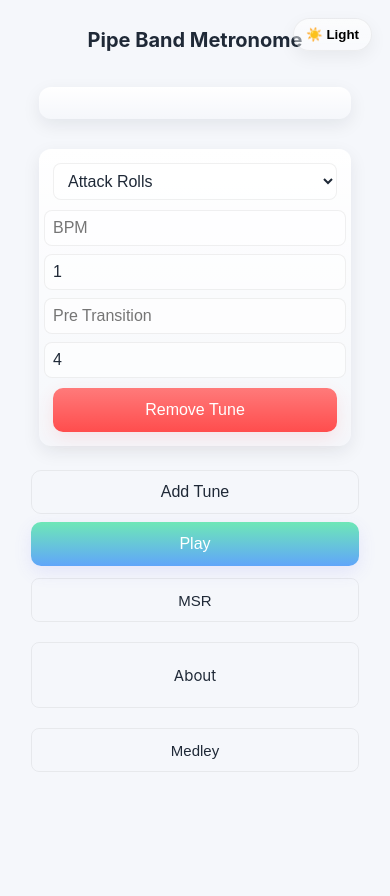
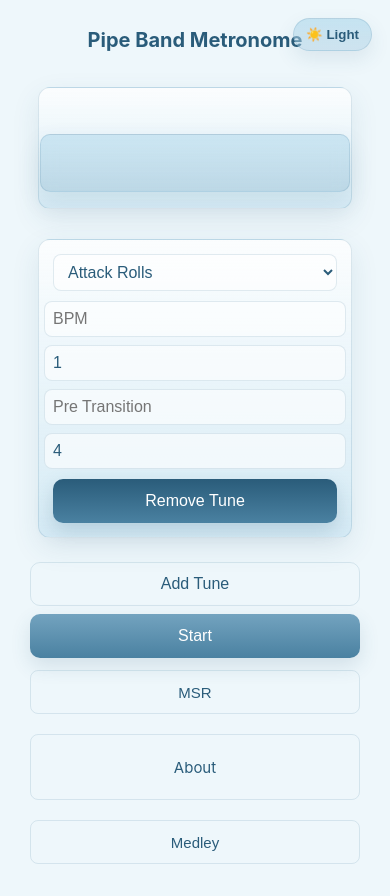
Before and after one commit to ChristianHirschey/Pipe-Band-Metronome, a React (Create React App) app: page / in a window 390 px wide. Before the commit the page ends 856 px from the top, so only its background shows below. Built offline with nearby package versions, Linux system fonts and the light colour scheme.

Commit message:
added localStorage MSR/Medley persistence, tune display box, start/stop functionality

```diff
--- a/src/Home.css
+++ b/src/Home.css
@@ -51,7 +51,7 @@
     min-width: 170px;
     padding: 8px 10px;
     border-radius: 8px;
-    border: 1px solid rgba(0,0,0,0.06);
+    border: 1px solid var(--input-border);
     background: var(--glass);
     color: var(--primary)
 }
@@ -66,7 +66,7 @@
     max-width: 120px;
     padding: 8px;
     border-radius: 8px;
-    border: 1px solid rgba(0,0,0,0.06);
+    border: 1px solid var(--input-border);
     background: var(--glass);
     color: var(--primary);
 }
@@ -100,6 +100,31 @@
     margin-top: 20px;
 }
 
+.current-tune-box {
+    margin-top: 14px;
+    min-height: 42px;
+    width: 100%;
+    max-width: 420px;
+    display: flex;
+    align-items: center;
+    justify-content: center;
+    padding: 8px 14px;
+    border-radius: 10px;
+    border: 1px solid var(--card-border);
+    background: linear-gradient(180deg, rgba(181, 219, 237, 0.60), rgba(115, 163, 191, 0.30));
+    backdrop-filter: blur(8px);
+    color: var(--primary);
+    font-weight: 600;
+    letter-spacing: 0.01em;
+    box-shadow: 0 10px 24px rgba(42, 92, 122, 0.10);
+}
+
+.dark .current-tune-box {
+    background: linear-gradient(180deg, rgba(74, 129, 161, 0.42), rgba(42, 92, 122, 0.55));
+    border-color: rgba(181, 219, 237, 0.18);
+    box-shadow: 0 12px 26px rgba(6, 18, 28, 0.34);
+}
+
 .metronome-grid {
     display: flex;
     gap: 8px;
@@ -113,15 +138,15 @@
     width: 28px;
     height: 28px;
     border-radius: 8px;
-    background: linear-gradient(180deg, rgba(0,0,0,0.06), rgba(255,255,255,0.02));
+    background: linear-gradient(180deg, rgba(181, 219, 237, 0.40), rgba(255,255,255,0.04));
     box-shadow: var(--shadow);
     transition: transform 120ms ease;
 }
 
 .grid-box.active {
-    background: linear-gradient(180deg, var(--accent), var(--accent-2));
+    background: linear-gradient(180deg, var(--spindle), var(--glacier));
     transform: scale(1.08);
-    box-shadow: 0 8px 26px rgba(34,197,94,0.12);
+    box-shadow: 0 10px 26px rgba(42, 92, 122, 0.16);
 }
 
 /* Mobile responsive styles */
@@ -170,6 +195,12 @@
     .grid-box {
         width: 24px;
         height: 24px;
+    }
+
+    .current-tune-box {
+        max-width: 100%;
+        min-height: 40px;
+        font-size: 14px;
     }
 
     .Footer {
--- a/src/Home.jsx
+++ b/src/Home.jsx
@@ -4,6 +4,25 @@ import './Home.css';
 import { Link } from 'react-router-dom';
 import calculateBeats from './calculateBeats';
 import RingerReminder from './RingerReminder';
+
+const PRESET_STORAGE_KEY = 'pipe-band-metronome-presets';
+
+const presetTemplates = {
+  msr: [
+    { id: 1, timeSignature: 'rolls', bpm: null, parts: 1, preTransition: 0, postTransition: 4 },
+    { id: 2, timeSignature: '2-4', bpm: null, parts: null, preTransition: 0, postTransition: -1 },
+    { id: 3, timeSignature: '4str', bpm: null, parts: null, preTransition: 2, postTransition: -1 },
+    { id: 4, timeSignature: '2-2', bpm: null, parts: null, preTransition: 2, postTransition: 0 }
+  ],
+  medley: [
+    { id: 1, timeSignature: 'rolls', bpm: null, parts: 1, preTransition: 0, postTransition: 4 },
+    { id: 2, timeSignature: '2-4', bpm: null, parts: null, preTransition: 0, postTransition: -1 },
+    { id: 3, timeSignature: '6-8', bpm: null, parts: null, preTransition: 2, postTransition: -1 },
+    { id: 4, timeSignature: '4slow', bpm: null, parts: null, preTransition: 4, postTransition: 0 },
+    { id: 5, timeSignature: '4str', bpm: null, parts: null, preTransition: 4, postTransition: -2 },
+    { id: 6, timeSignature: '2-2', bpm: null, parts: null, preTransition: 2, postTransition: 0 }
+  ]
+};
 
 class Home extends Component {
   constructor(props) {
@@ -12,8 +31,10 @@ class Home extends Component {
       dropdowns: [{ id: 1, timeSignature: 'rolls', bpm: null, parts: 1, preTransition: 0, postTransition: 4 }],
       currentBeat: 0,
       beatsToDisplay: 0,
+      currentTuneLabel: '',
       metronomeViewBeats: [],
       startMetronome: false,
+      activePreset: null,
       notice: null
     };
   }
@@ -33,6 +54,43 @@ class Home extends Component {
     this.setState({ metronomeViewBeats: beats });
   }
 
+  readSavedPresets = () => {
+    try {
+      const raw = localStorage.getItem(PRESET_STORAGE_KEY);
+      return raw ? JSON.parse(raw) : {};
+    } catch (error) {
+      return {};
+    }
+  }
+
+  savePreset = (presetName, dropdowns) => {
+    try {
+      const savedPresets = this.readSavedPresets();
+      savedPresets[presetName] = dropdowns.map((dropdown) => ({
+        bpm: dropdown.bpm,
+        parts: dropdown.parts
+      }));
+      localStorage.setItem(PRESET_STORAGE_KEY, JSON.stringify(savedPresets));
+    } catch (error) {
+      // Ignore storage failures so the app still works without persistence.
+    }
+  }
+
+  applySavedPreset = (presetName) => {
+    const template = presetTemplates[presetName];
+    const savedPresets = this.readSavedPresets();
+    const savedDropdowns = savedPresets[presetName] || [];
+
+    return template.map((dropdown, index) => {
+      const saved = savedDropdowns[index] || {};
+      return {
+        ...dropdown,
+        bpm: saved.bpm ?? dropdown.bpm,
+        parts: saved.parts ?? dropdown.parts
+      };
+    });
+  }
+
   addDropdown = () => {
     const newId = this.state.dropdowns.length + 1;
     this.setState(prevState => ({
@@ -42,13 +100,9 @@ class Home extends Component {
 
   loadMSR = () => {
     this.setState({
-      dropdowns: [
-        { id: 1, timeSignature: 'rolls', bpm: null, parts: 1, preTransition: 0, postTransition: 4 },
-        { id: 2, timeSignature: '2-4', bpm: null, parts: null, preTransition: 0, postTransition: -1 },
-        { id: 3, timeSignature: '4str', bpm: null, parts: null, preTransition: 2, postTransition: -1 },
-        { id: 4, timeSignature: '2-2', bpm: null, parts: null, preTransition: 2, postTransition: 0 }
-      ],
+      dropdowns: this.applySavedPreset('msr'),
       startMetronome: false,
+      activePreset: 'msr',
       notice: 'MSR loaded: March, Strathspey, Reel'
     });
     setTimeout(() => this.setState({ notice: null }), 2200);
@@ -56,15 +110,9 @@ class Home extends Component {
 
   loadMedley = () => {
     this.setState({
-      dropdowns: [
-        { id: 1, timeSignature: 'rolls', bpm: null, parts: 1, preTransition: 0, postTransition: 4 },
-        { id: 2, timeSignature: '2-4', bpm: null, parts: null, preTransition: 0, postTransition: -1 },
-        { id: 3, timeSignature: '6-8', bpm: null, parts: null, preTransition: 2, postTransition: -1 },
-        { id: 4, timeSignature: '4slow', bpm: null, parts: null, preTransition: 4, postTransition: 0 },
-        { id: 5, timeSignature: '4str', bpm: null, parts: null, preTransition: 4, postTransition: -2 },
-        { id: 6, timeSignature: '2-2', bpm: null, parts: null, preTransition: 2, postTransition: 0 }
-      ],
+      dropdowns: this.applySavedPreset('medley'),
       startMetronome: false,
+      activePreset: 'medley',
       notice: 'Medley loaded: Hornpipe, Jig, Slow Air, Strathspey, Reel'
     });
     setTimeout(() => this.setState({ notice: null }), 2200);
@@ -86,9 +134,14 @@ class Home extends Component {
   }
 
   handleDropdownChange = (id, field, value) => {
-    this.setState(prevState => ({
-      dropdowns: prevState.dropdowns.map(item => item.id === id ? { ...item, [field]: value } : item)
-    }));
+    this.setState(prevState => {
+      const dropdowns = prevState.dropdowns.map(item => item.id === id ? { ...item, [field]: value } : item);
+      return { dropdowns };
+    }, () => {
+      if (this.state.activePreset && (field === 'bpm' || field === 'parts')) {
+        this.savePreset(this.state.activePreset, this.state.dropdowns);
+      }
+    });
   }
 
   setCurrentBeat = (beat) => {
@@ -97,6 +150,47 @@ class Home extends Component {
 
   updateBeatsToDisplay = (beats) => {
     this.setState({ beatsToDisplay: beats });
+  }
+
+  updateCurrentTuneLabel = (label) => {
+    this.setState({ currentTuneLabel: label || '' });
+  }
+
+  startPlayback = () => {
+    // Validate that each dropdown has required values before playing
+    const invalid = this.state.dropdowns.some(d => !d.bpm || !d.parts || d.bpm <= 0 || d.parts <= 0);
+    if (invalid) {
+      this.setState({ notice: 'Please set BPM and Parts for each tune before playing.' });
+      setTimeout(() => this.setState({ notice: null }), 2200);
+      return;
+    }
+
+    this.setState({
+      currentBeat: 0,
+      beatsToDisplay: 0,
+      currentTuneLabel: '',
+      startMetronome: true,
+      notice: null
+    });
+  }
+
+  stopPlayback = () => {
+    this.setState({
+      currentBeat: 0,
+      beatsToDisplay: 0,
+      currentTuneLabel: '',
+      startMetronome: false,
+      notice: null
+    });
+  }
+
+  handlePlaybackToggle = () => {
+    if (this.state.startMetronome) {
+      this.stopPlayback();
+      return;
+    }
+
+    this.startPlayback();
   }
 
   renderGridBoxes = () => {
@@ -123,6 +217,9 @@ class Home extends Component {
             <div className="metronome-card card">
               <div className="MetronomeView metronome-grid">
                 {this.renderGridBoxes()}
+              </div>
+              <div className="current-tune-box" aria-live="polite" aria-atomic="true">
+                {this.state.currentTuneLabel}
               </div>
             </div>
             <div className="Dropdowns">
@@ -196,19 +293,9 @@ class Home extends Component {
           <div className="button-group">
             <button className="btn ghost" onClick={this.addDropdown}>Add Tune</button>
             <button
-              className="btn"
-              onClick={() => {
-                // Validate that each dropdown has required values before playing
-                const invalid = this.state.dropdowns.some(d => !d.bpm || !d.parts || d.bpm <= 0 || d.parts <= 0);
-                if (invalid) {
-                  this.setState({ notice: 'Please set BPM and Parts for each tune before playing.' });
-                  setTimeout(() => this.setState({ notice: null }), 2200);
-                  return;
-                }
-                // start playback; ensure any previous playback was stopped (MetronomeLogic will cancel on prop change)
-                this.setState({ startMetronome: true, notice: null });
-              }}
-            >Play</button>
+              className={this.state.startMetronome ? 'btn danger' : 'btn'}
+              onClick={this.handlePlaybackToggle}
+            >{this.state.startMetronome ? 'Stop' : 'Start'}</button>
           </div>
           {this.state.notice && (
             <div style={{textAlign:'center', marginTop:12}} className="muted">{this.state.notice}</div>
@@ -218,7 +305,14 @@ class Home extends Component {
               dropdowns={this.state.dropdowns}
               onBeatUpdate={this.setCurrentBeat}
               onUpdateBeatsToDisplay={this.updateBeatsToDisplay}
-              onStopped={() => this.setState({ startMetronome: false, notice: 'Playback finished.' })}
+              onTuneChange={this.updateCurrentTuneLabel}
+              onStopped={() => this.setState({
+                startMetronome: false,
+                currentBeat: 0,
+                beatsToDisplay: 0,
+                currentTuneLabel: '',
+                notice: 'Playback finished.'
+              })}
             />
           )}
         </main>
--- a/src/MetronomeLogic.jsx
+++ b/src/MetronomeLogic.jsx
@@ -3,7 +3,36 @@ import usePlaySound from './playsound';
 
 const delay = ms => new Promise(resolve => setTimeout(resolve, ms));
 
-const MetronomeLogic = ({ dropdowns, onBeatUpdate, onUpdateBeatsToDisplay, onStopped }) => {
+const getTuneLabel = (timeSignature) => {
+    switch (timeSignature) {
+        case 'rolls':
+            return 'Attack Rolls';
+        case '2-4':
+            return '2/4 (March, Hornpipe)';
+        case '3-4':
+            return '3/4 (March)';
+        case '4-4':
+            return '4/4 (March)';
+        case '6-8':
+            return '6/8 Jig';
+        case '9-8':
+            return '9/8 Jig';
+        case '3slow':
+            return '3/4 Slow Air';
+        case '4slow':
+            return '4/4 Slow Air';
+        case '4str':
+            return '4/4 Strathspey';
+        case '2-2':
+            return '2/2 Reel';
+        case '3-2':
+            return '3/2 Reel';
+        default:
+            return timeSignature || '';
+    }
+};
+
+const MetronomeLogic = ({ dropdowns, onBeatUpdate, onUpdateBeatsToDisplay, onTuneChange, onStopped }) => {
   const play = usePlaySound();
   const onStoppedRef = useRef(onStopped);
 
@@ -18,6 +47,9 @@ const MetronomeLogic = ({ dropdowns, onBeatUpdate, onUpdateBeatsToDisplay, onSto
         const playMetronome = async () => {
             for (let dropdown of dropdowns) {
                 if (cancelled) break;
+                if (onTuneChange) {
+                    onTuneChange(getTuneLabel(dropdown.timeSignature));
+                }
                 let mainLen;
                 let preTrans = dropdown.preTransition || 0;
                 let postTrans = dropdown.postTransition || 0;
--- a/src/RingerReminder.css
+++ b/src/RingerReminder.css
@@ -4,7 +4,7 @@
   left: 0;
   right: 0;
   bottom: 0;
-  background: rgba(0, 0, 0, 0.6);
+  background: rgba(42, 92, 122, 0.38);
   backdrop-filter: blur(4px);
   display: flex;
   align-items: center;
@@ -29,6 +29,7 @@
   padding: 28px 24px;
   max-width: 380px;
   width: 100%;
+  border: 1px solid var(--card-border);
   box-shadow: 0 20px 60px rgba(0, 0, 0, 0.3);
   text-align: center;
   animation: slideUp 0.3s ease;
--- a/src/ThemeToggle.css
+++ b/src/ThemeToggle.css
@@ -8,15 +8,16 @@
 .theme-btn {
   padding: 8px 12px;
   border-radius: 999px;
-  border: 1px solid rgba(0,0,0,0.06);
-  background: linear-gradient(180deg, rgba(255,255,255,0.6), rgba(255,255,255,0.4));
+  border: 1px solid var(--card-border);
+  background: linear-gradient(180deg, rgba(181, 219, 237, 0.72), rgba(161, 200, 222, 0.42));
   cursor: pointer;
   font-weight: 600;
-  box-shadow: 0 6px 18px rgba(2,6,23,0.06);
+  color: var(--primary);
+  box-shadow: 0 8px 20px rgba(42, 92, 122, 0.10);
 }
 
 .dark .theme-btn {
-  background: rgba(255,255,255,0.04);
+  background: linear-gradient(180deg, rgba(74, 129, 161, 0.58), rgba(42, 92, 122, 0.52));
   color: var(--primary);
-  border: 1px solid rgba(255,255,255,0.06);
+  border: 1px solid rgba(181, 219, 237, 0.14);
 }
--- a/src/index.css
+++ b/src/index.css
@@ -1,25 +1,40 @@
 :root {
-  --bg: #f5f7fb;
-  --card-bg: #ffffff;
-  --muted: #6b7280;
-  --accent: #6ee7b7;
-  --primary: #1f2937;
-  --accent-2: #60a5fa;
-  --glass: rgba(255,255,255,0.6);
-  --shadow: 0 6px 18px rgba(16,24,40,0.08);
-  --glass-shadow: 0 8px 30px rgba(2,6,23,0.08);
+  --spindle: #b5dbed;
+  --morning-glory: #a1c8de;
+  --glacier: #73a3bf;
+  --wedgewood: #4a81a1;
+  --calypso: #2a5c7a;
+  --bg: #eef7fb;
+  --bg-accent: rgba(161, 200, 222, 0.35);
+  --card-bg: rgba(255, 255, 255, 0.78);
+  --card-border: rgba(74, 129, 161, 0.18);
+  --muted: #557184;
+  --accent: var(--glacier);
+  --accent-2: var(--wedgewood);
+  --primary: var(--calypso);
+  --surface-strong: rgba(181, 219, 237, 0.42);
+  --glass: rgba(255, 255, 255, 0.58);
+  --shadow: 0 10px 28px rgba(42, 92, 122, 0.10);
+  --glass-shadow: 0 14px 40px rgba(42, 92, 122, 0.14);
+  --focus-ring: rgba(115, 163, 191, 0.35);
+  --input-border: rgba(74, 129, 161, 0.16);
 }
 
 .dark {
-  --bg: #0b1220;
-  --card-bg: rgba(255,255,255,0.04);
-  --muted: #9aa6b2;
-  --accent: #34d399;
-  --primary: #e6eef6;
-  --accent-2: #60a5fa;
-  --glass: rgba(255,255,255,0.02);
-  --shadow: 0 8px 24px rgba(2,6,23,0.6);
-  --glass-shadow: 0 10px 40px rgba(2,6,23,0.6);
+  --bg: #142836;
+  --bg-accent: rgba(74, 129, 161, 0.26);
+  --card-bg: rgba(42, 92, 122, 0.30);
+  --card-border: rgba(181, 219, 237, 0.10);
+  --muted: #b4cbda;
+  --accent: var(--spindle);
+  --accent-2: var(--glacier);
+  --primary: #f0f8fc;
+  --surface-strong: rgba(42, 92, 122, 0.42);
+  --glass: rgba(255, 255, 255, 0.06);
+  --shadow: 0 12px 30px rgba(6, 18, 28, 0.44);
+  --glass-shadow: 0 18px 48px rgba(6, 18, 28, 0.48);
+  --focus-ring: rgba(181, 219, 237, 0.30);
+  --input-border: rgba(181, 219, 237, 0.16);
 }
 
 html, body, #root {
@@ -31,9 +46,10 @@ body {
   font-family: Inter, ui-sans-serif, system-ui, -apple-system, "Segoe UI", Roboto, "Helvetica Neue", Arial;
   -webkit-font-smoothing: antialiased;
   -moz-osx-font-smoothing: grayscale;
-  background: var(--bg);
+  background-color: var(--bg);
+  background-image: linear-gradient(180deg, var(--bg), var(--bg));
   color: var(--primary);
-  transition: background-color 220ms ease, color 220ms ease;
+  transition: background-color 220ms ease, color 220ms ease, background 220ms ease;
 }
 
 code {
@@ -58,11 +74,12 @@ code {
 }
 
 .card {
-  background: linear-gradient(180deg, var(--card-bg), rgba(255,255,255,0.02));
+  background: linear-gradient(180deg, var(--card-bg), var(--surface-strong));
   border-radius: 12px;
   padding: 18px;
   box-shadow: var(--shadow);
-  transition: background 220ms ease, box-shadow 220ms ease, transform 150ms ease;
+  border: 1px solid var(--card-border);
+  transition: background 220ms ease, box-shadow 220ms ease, transform 150ms ease, border-color 220ms ease;
 }
 
 .card:hover {
@@ -78,23 +95,23 @@ code {
 }
 
 .btn {
-  background: linear-gradient(180deg, var(--accent), var(--accent-2));
+  background: linear-gradient(180deg, var(--glacier), var(--wedgewood));
   color: white;
   border: none;
   padding: 10px 14px;
   border-radius: 10px;
   cursor: pointer;
-  box-shadow: 0 6px 18px rgba(99,102,241,0.12);
+  box-shadow: 0 8px 20px rgba(42, 92, 122, 0.14);
 }
 
 .btn {
-  background: linear-gradient(180deg, var(--accent), var(--accent-2));
+  background: linear-gradient(180deg, var(--glacier), var(--wedgewood));
   color: white;
   border: none;
   padding: 10px 14px;
   border-radius: 10px;
   cursor: pointer;
-  box-shadow: 0 6px 18px rgba(99,102,241,0.12);
+  box-shadow: 0 8px 20px rgba(42, 92, 122, 0.14);
   transition: transform 160ms ease, box-shadow 160ms ease, opacity 120ms ease;
   display: inline-flex;
   align-items: center;
@@ -103,27 +120,27 @@ code {
 
 .btn:hover {
   transform: translateY(-2px);
-  box-shadow: 0 10px 26px rgba(99,102,241,0.14);
+  box-shadow: 0 12px 28px rgba(42, 92, 122, 0.20);
 }
 .btn:active {
   transform: translateY(0);
 }
 .btn:focus {
-  outline: 3px solid rgba(96,165,250,0.18);
+  outline: 3px solid var(--focus-ring);
   outline-offset: 2px;
 }
 
 .btn.ghost {
   background: transparent;
   color: var(--primary);
-  border: 1px solid rgba(0,0,0,0.06);
+  border: 1px solid var(--input-border);
   box-shadow: none;
 }
 
 .btn.danger {
-  background: linear-gradient(180deg,#ff7a7a,#ff4d4d);
+  background: linear-gradient(180deg, var(--calypso), var(--wedgewood));
   color: white;
-  box-shadow: 0 6px 18px rgba(255,77,77,0.12);
+  box-shadow: 0 8px 20px rgba(42, 92, 122, 0.20);
 }
 
 .btn.small {
@@ -140,7 +157,7 @@ code {
 .form-input {
   padding: 8px 10px;
   border-radius: 8px;
-  border: 1px solid rgba(0,0,0,0.06);
+  border: 1px solid var(--input-border);
   background: var(--glass);
   color: var(--primary);
 }
@@ -156,15 +173,15 @@ code {
   width: 28px;
   height: 28px;
   border-radius: 6px;
-  background: linear-gradient(180deg, rgba(0,0,0,0.05), rgba(255,255,255,0.03));
+  background: linear-gradient(180deg, var(--surface-strong), rgba(255,255,255,0.03));
   display: inline-block;
-  box-shadow: 0 4px 14px rgba(2,6,23,0.06);
+  box-shadow: 0 4px 14px rgba(42, 92, 122, 0.10);
   transition: transform 120ms ease, background 120ms ease;
 }
 .grid-box.active {
-  background: linear-gradient(180deg, var(--accent), var(--accent-2));
+  background: linear-gradient(180deg, var(--spindle), var(--glacier));
   transform: scale(1.12);
-  box-shadow: 0 8px 26px rgba(34,197,94,0.14);
+  box-shadow: 0 10px 26px rgba(42, 92, 122, 0.16);
 }
 
 @media (max-width: 768px) {
```
